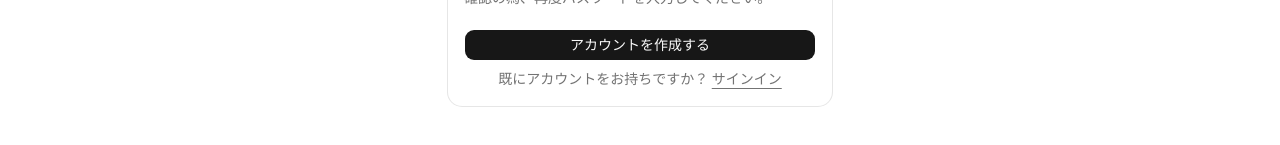
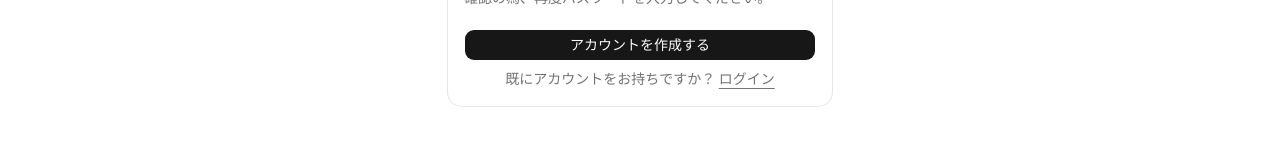
Before and after one commit to West-tm/fitlog-ai, a Next.js app: page /auth/signup in a window 1280 px wide. Shown: the part 587-732 px from the top of the page. Built offline with nearby package versions, Linux system fonts and the light colour scheme.

Commit message:
chore: 認証リンク文言をログインに統一

```diff
--- a/src/components/signup-form.tsx
+++ b/src/components/signup-form.tsx
@@ -104,7 +104,7 @@ export function SignupForm({ ...props }: React.ComponentProps<typeof Card>) {
                 </Button> */}
                 <FieldDescription className="px-6 text-center">
                   既にアカウントをお持ちですか？{" "}
-                  <Link href="/auth/signin">サインイン</Link>
+                  <Link href="/auth/signin">ログイン</Link>
                 </FieldDescription>
               </Field>
             </FieldGroup>
```
